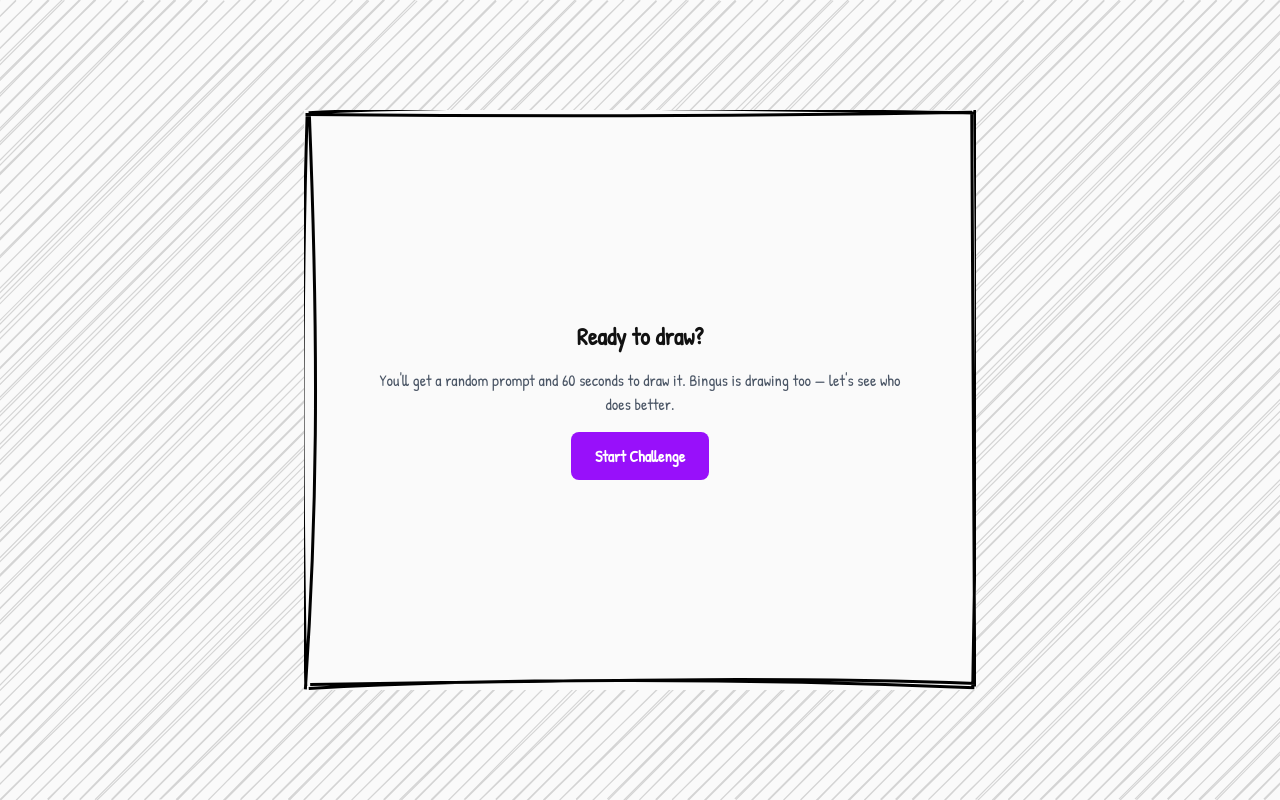
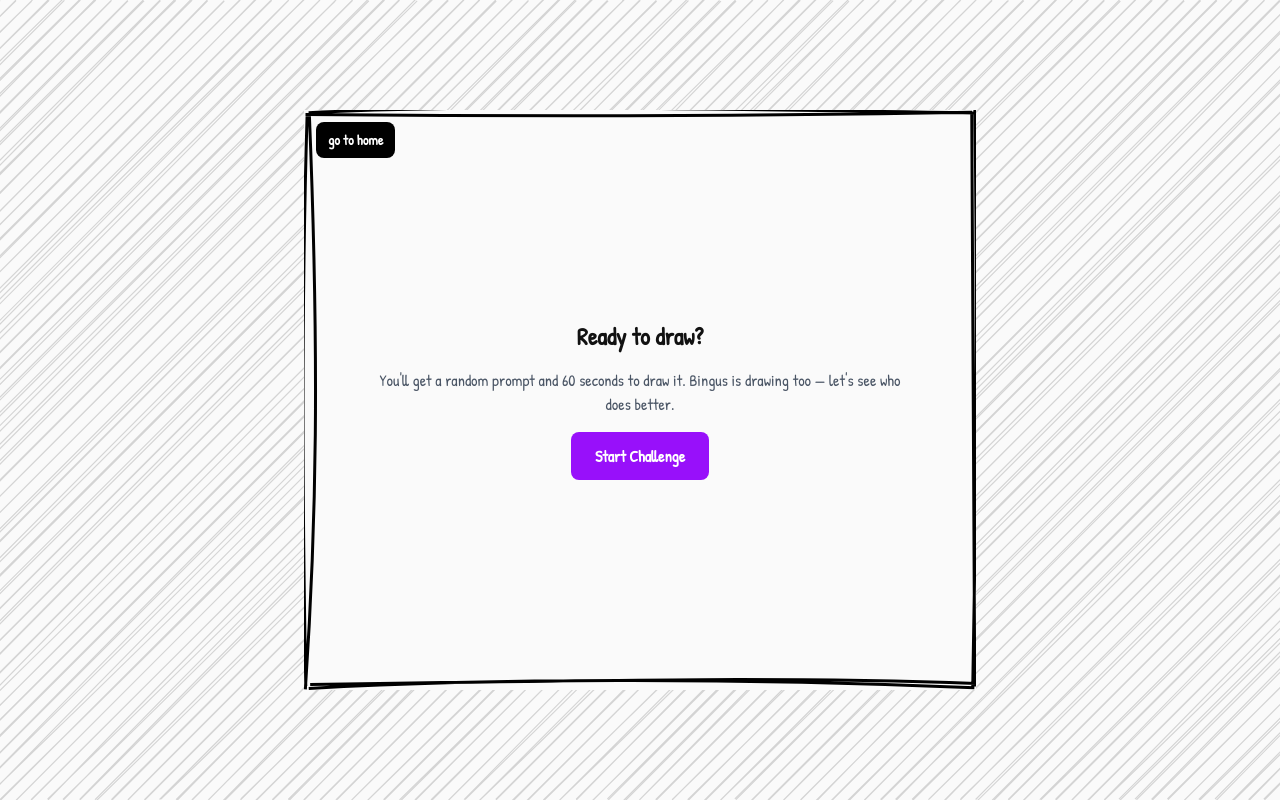
Before and after one commit to Laiba-Ahmad1/DrawWithBingus, a Next.js app: page /challenge in a window 1280 px wide. Built offline with nearby package versions, Linux system fonts and the light colour scheme.

Commit message:
Added go to home button

```diff
--- a/src/app/challenge/page.js
+++ b/src/app/challenge/page.js
@@ -4,6 +4,7 @@
 import { useRouter } from "next/navigation";
 import rough from "roughjs";
 import toast from "react-hot-toast";
+import Link from "next/link";
 
 // ── Prompts + "computer" (pre-made) drawings ────────────────────────────────
 // Each prompt maps to a pre-made drawing image (drawn by you/Bingus ahead of
@@ -268,6 +269,12 @@
   if (phase === "ready") {
     return (
       <div className="flex flex-col items-center gap-4 p-8 text-center">
+        <Link
+            href="/"
+            className="absolute top-3 left-3 shrink-0 rounded-lg bg-black px-3 py-2 text-sm font-semibold text-white hover:bg-white hover:text-black hover:border-2 hover:border-black"
+          >
+            go to home
+          </Link>
         <h2 className="text-2xl font-bold">Ready to draw?</h2>
         <p className="text-gray-600">
           You'll get a random prompt and {ROUND_SECONDS} seconds to draw it.
```
